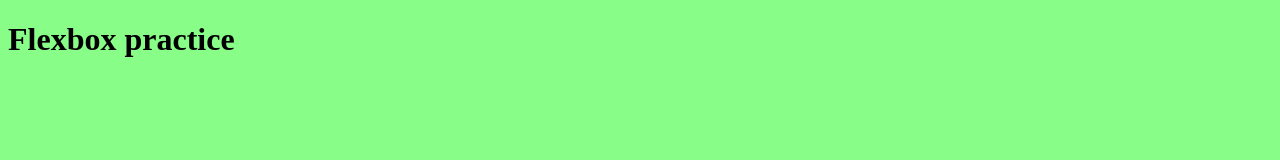
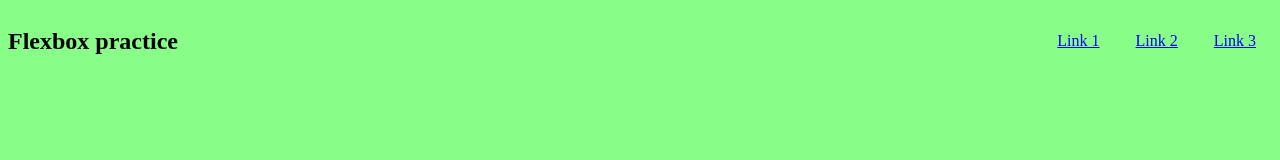
Before and after one commit to LaCollins/flexbox, a plain HTML site: page index.html in a window 1280 px wide. Drawn offline with Linux system fonts and the light colour scheme.

Commit message:
snazzy navbar

```diff
--- a/index.html
+++ b/index.html
@@ -8,7 +8,14 @@
     <link rel="stylesheet" href="./main.css">
 </head>
 <body>
-    <h1>Flexbox practice</h1>
+    <nav>
+        <h1>Flexbox practice</h1>
+        <div class="link-container">
+            <a href="/">Link 1</a>
+            <a href="/">Link 2</a>
+            <a href="/">Link 3</a>
+        </div>
+    </nav>
     <script src="./main.js"></script>
 </body>
 </html>
--- a/main.css
+++ b/main.css
@@ -1,3 +1,13 @@
 body {
     background-color: #88fe88;
 }
+
+nav {
+    display: flex;
+    justify-content: space-between;
+    align-items: center;
+}
+
+.link-container a {
+    margin: 1em;
+}
```
